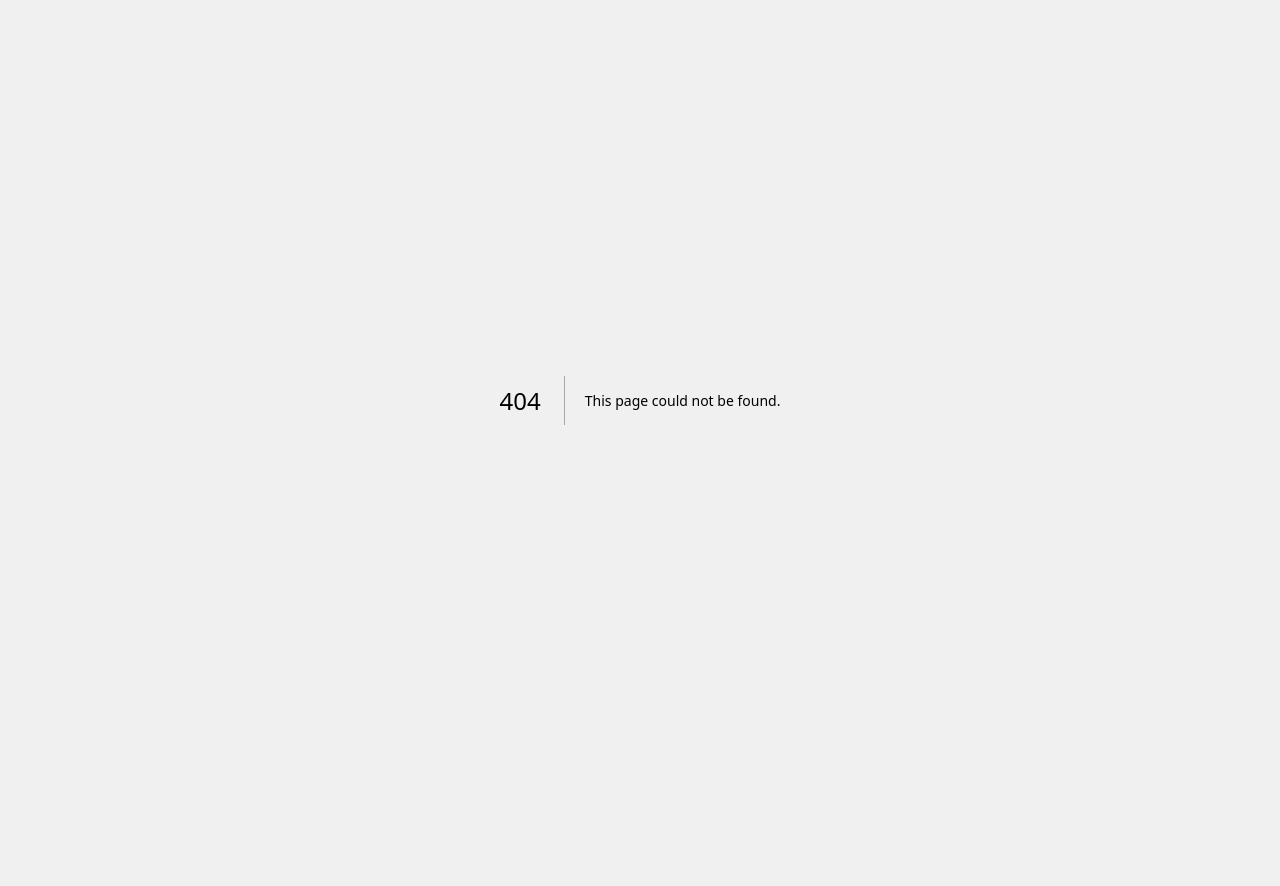
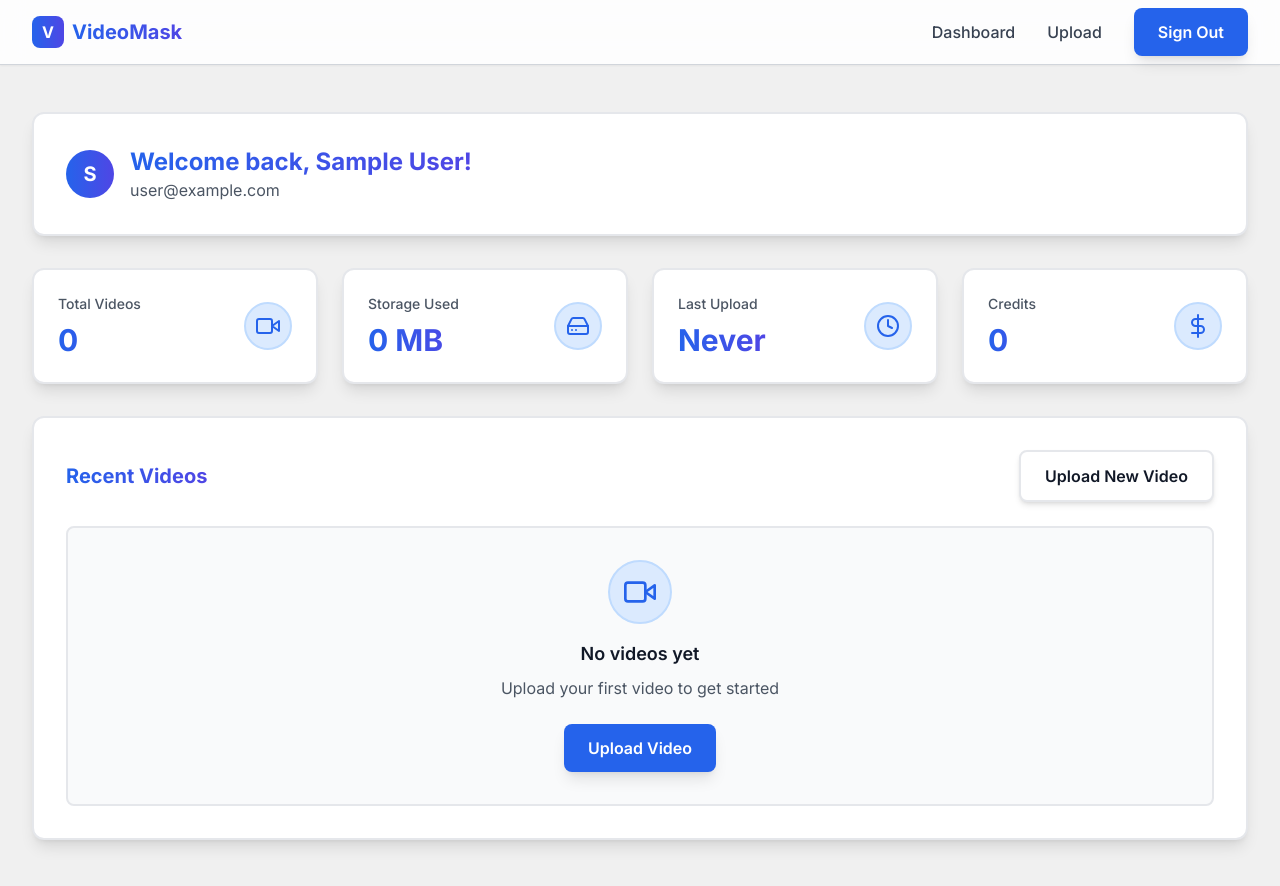
Before and after one commit to bckflpboys/https---github.com-bckflpboys-videomask, a Next.js app: page /dashboard in a window 1280 px wide. Before the commit this address had no page. Before the commit the page ends 800 px from the top, so only its background shows below. Built offline with nearby package versions, Linux system fonts and the light colour scheme; no server answers; sample sign-in values are in the browser's storage.

Commit message:
dashboard set up

```diff
--- a/src/app/api/auth/[...nextauth]/route.ts
+++ b/src/app/api/auth/[...nextauth]/route.ts
@@ -1,10 +1,25 @@
-import NextAuth from 'next-auth';
+import NextAuth, { DefaultSession } from 'next-auth';
 import CredentialsProvider from 'next-auth/providers/credentials';
 import { MongoDBAdapter } from '@auth/mongodb-adapter';
 import clientPromise from '@/lib/mongodb';
 import { User } from '@/models/user';
 import connectDB from '@/lib/db';
 import bcrypt from 'bcryptjs';
+import { JWT } from 'next-auth/jwt';
+
+declare module 'next-auth' {
+  interface Session {
+    user: {
+      id: string;
+    } & DefaultSession['user']
+  }
+}
+
+declare module 'next-auth/jwt' {
+  interface JWT {
+    id: string;
+  }
+}
 
 const handler = NextAuth({
   adapter: MongoDBAdapter(clientPromise),
@@ -48,13 +63,13 @@ const handler = NextAuth({
     signIn: '/auth/signin',
   },
   callbacks: {
-    async jwt({ token, user }) {
+    async jwt({ token, user }: { token: JWT, user: any }) {
       if (user) {
         token.id = user.id;
       }
       return token;
     },
-    async session({ session, token }) {
+    async session({ session, token }: { session: any, token: JWT }) {
       if (session.user) {
         session.user.id = token.id;
       }
--- /dev/null
+++ b/src/app/dashboard/layout.tsx
@@ -0,0 +1,26 @@
+'use client';
+
+import { useSession } from 'next-auth/react';
+import { redirect } from 'next/navigation';
+import Navbar from '@/components/Navbar';
+
+export default function DashboardLayout({
+  children,
+}: {
+  children: React.ReactNode;
+}) {
+  const { data: session, status } = useSession();
+
+  if (status === 'unauthenticated') {
+    redirect('/auth/signin');
+  }
+
+  return (
+    <div className="min-h-screen bg-gray-100">
+      <Navbar />
+      <div className="pt-16">
+        {children}
+      </div>
+    </div>
+  );
+}
--- /dev/null
+++ b/src/app/dashboard/page.tsx
@@ -0,0 +1,130 @@
+'use client';
+
+import { useSession } from 'next-auth/react';
+import { redirect, useRouter } from 'next/navigation';
+import Link from 'next/link';
+import { useEffect, useState } from 'react';
+import { FiVideo, FiHardDrive, FiClock, FiDollarSign } from 'react-icons/fi';
+
+export default function Dashboard() {
+  const { data: session, status } = useSession();
+  const [loading, setLoading] = useState(true);
+
+  useEffect(() => {
+    if (status === 'unauthenticated') {
+      redirect('/auth/signin');
+    }
+    if (status === 'authenticated') {
+      setLoading(false);
+    }
+  }, [status]);
+
+  if (loading) {
+    return (
+      <div className="min-h-screen flex items-center justify-center">
+        <div className="animate-spin rounded-full h-12 w-12 border-t-2 border-b-2 border-blue-600"></div>
+      </div>
+    );
+  }
+
+  return (
+    <div className="min-h-screen bg-background">
+      <div className="max-w-7xl mx-auto px-4 sm:px-6 lg:px-8 py-12">
+        {/* Header */}
+        <div className="card p-8 mb-8 border-2 border-gray-200">
+          <div className="flex items-center space-x-4">
+            <div className="w-12 h-12 bg-gradient-to-r from-blue-600 to-indigo-600 rounded-full flex items-center justify-center">
+              <span className="text-white text-xl font-bold">
+                {session?.user?.name?.[0] || 'U'}
+              </span>
+            </div>
+            <div>
+              <h1 className="text-2xl font-bold bg-gradient-to-r from-blue-600 to-indigo-600 bg-clip-text text-transparent">
+                Welcome back, {session?.user?.name}!
+              </h1>
+              <p className="text-gray-600">{session?.user?.email}</p>
+            </div>
+          </div>
+        </div>
+
+        {/* Stats Grid */}
+        <div className="grid grid-cols-1 gap-6 sm:grid-cols-2 lg:grid-cols-4 mb-8">
+          <div className="card p-6 border-2 border-gray-200 hover:border-blue-500 transition-colors duration-200">
+            <div className="flex items-center justify-between">
+              <div>
+                <p className="text-sm font-medium text-gray-600">Total Videos</p>
+                <p className="mt-2 text-3xl font-bold bg-gradient-to-r from-blue-600 to-indigo-600 bg-clip-text text-transparent">0</p>
+              </div>
+              <div className="w-12 h-12 bg-blue-100 rounded-full flex items-center justify-center border-2 border-blue-200">
+                <FiVideo className="w-6 h-6 text-blue-600" />
+              </div>
+            </div>
+          </div>
+
+          <div className="card p-6 border-2 border-gray-200 hover:border-blue-500 transition-colors duration-200">
+            <div className="flex items-center justify-between">
+              <div>
+                <p className="text-sm font-medium text-gray-600">Storage Used</p>
+                <p className="mt-2 text-3xl font-bold bg-gradient-to-r from-blue-600 to-indigo-600 bg-clip-text text-transparent">0 MB</p>
+              </div>
+              <div className="w-12 h-12 bg-blue-100 rounded-full flex items-center justify-center border-2 border-blue-200">
+                <FiHardDrive className="w-6 h-6 text-blue-600" />
+              </div>
+            </div>
+          </div>
+
+          <div className="card p-6 border-2 border-gray-200 hover:border-blue-500 transition-colors duration-200">
+            <div className="flex items-center justify-between">
+              <div>
+                <p className="text-sm font-medium text-gray-600">Last Upload</p>
+                <p className="mt-2 text-3xl font-bold bg-gradient-to-r from-blue-600 to-indigo-600 bg-clip-text text-transparent">Never</p>
+              </div>
+              <div className="w-12 h-12 bg-blue-100 rounded-full flex items-center justify-center border-2 border-blue-200">
+                <FiClock className="w-6 h-6 text-blue-600" />
+              </div>
+            </div>
+          </div>
+
+          <div className="card p-6 border-2 border-gray-200 hover:border-blue-500 transition-colors duration-200">
+            <div className="flex items-center justify-between">
+              <div>
+                <p className="text-sm font-medium text-gray-600">Credits</p>
+                <p className="mt-2 text-3xl font-bold bg-gradient-to-r from-blue-600 to-indigo-600 bg-clip-text text-transparent">0</p>
+              </div>
+              <div className="w-12 h-12 bg-blue-100 rounded-full flex items-center justify-center border-2 border-blue-200">
+                <FiDollarSign className="w-6 h-6 text-blue-600" />
+              </div>
+            </div>
+          </div>
+        </div>
+
+        {/* Recent Videos */}
+        <div className="card p-8 border-2 border-gray-200">
+          <div className="flex items-center justify-between mb-6">
+            <h2 className="text-xl font-bold bg-gradient-to-r from-blue-600 to-indigo-600 bg-clip-text text-transparent">
+              Recent Videos
+            </h2>
+            <Link href="/upload">
+              <button className="btn-secondary border-2">
+                Upload New Video
+              </button>
+            </Link>
+          </div>
+
+          <div className="bg-gray-50 rounded-lg p-8 text-center border-2 border-gray-200">
+            <div className="w-16 h-16 bg-blue-100 rounded-full flex items-center justify-center mx-auto mb-4 border-2 border-blue-200">
+              <FiVideo className="w-8 h-8 text-blue-600" />
+            </div>
+            <h3 className="text-lg font-semibold text-gray-900 mb-2">No videos yet</h3>
+            <p className="text-gray-600 mb-6">Upload your first video to get started</p>
+            <Link href="/upload">
+              <button className="btn-primary">
+                Upload Video
+              </button>
+            </Link>
+          </div>
+        </div>
+      </div>
+    </div>
+  );
+}
--- a/src/components/Navbar.tsx
+++ b/src/components/Navbar.tsx
@@ -25,20 +25,25 @@ export default function Navbar() {
 
           {/* Desktop Menu */}
           <div className="hidden md:flex items-center space-x-8">
-            <Link href="#features" className="text-gray-700 hover:text-blue-600 font-medium">Features</Link>
-            <Link href="#pricing" className="text-gray-700 hover:text-blue-600 font-medium">Pricing</Link>
+            {session ? (
+              <>
+                <Link href="/dashboard" className="text-gray-700 hover:text-blue-600 font-medium">Dashboard</Link>
                 <Link href="/upload" className="text-gray-700 hover:text-blue-600 font-medium">Upload</Link>
-            {session ? (
                 <button
                   onClick={() => signOut({ callbackUrl: '/' })}
                   className="btn-primary"
                 >
                   Sign Out
                 </button>
+              </>
             ) : (
+              <>
+                <Link href="#features" className="text-gray-700 hover:text-blue-600 font-medium">Features</Link>
+                <Link href="#pricing" className="text-gray-700 hover:text-blue-600 font-medium">Pricing</Link>
                 <Link href="/auth/signin" className="btn-primary">
                   Sign In
                 </Link>
+              </>
             )}
           </div>
 
@@ -64,6 +69,31 @@ export default function Navbar() {
       {isMobileMenuOpen && (
         <div className="md:hidden bg-white border-b border-gray-100">
           <div className="px-4 pt-2 pb-3 space-y-1">
+            {session ? (
+              <>
+                <Link
+                  href="/dashboard"
+                  className="block px-3 py-2 rounded-md text-base font-medium text-gray-700 hover:text-blue-600 hover:bg-gray-50"
+                >
+                  Dashboard
+                </Link>
+                <Link
+                  href="/upload"
+                  className="block px-3 py-2 rounded-md text-base font-medium text-gray-700 hover:text-blue-600 hover:bg-gray-50"
+                >
+                  Upload
+                </Link>
+                <div className="pt-4 pb-2">
+                  <button
+                    onClick={() => signOut({ callbackUrl: '/' })}
+                    className="w-full btn-primary"
+                  >
+                    Sign Out
+                  </button>
+                </div>
+              </>
+            ) : (
+              <>
                 <Link
                   href="#features"
                   className="block px-3 py-2 rounded-md text-base font-medium text-gray-700 hover:text-blue-600 hover:bg-gray-50"
@@ -76,26 +106,13 @@ export default function Navbar() {
                 >
                   Pricing
                 </Link>
-            <Link
-              href="/upload"
-              className="block px-3 py-2 rounded-md text-base font-medium text-gray-700 hover:text-blue-600 hover:bg-gray-50"
-            >
-              Upload
-            </Link>
                 <div className="pt-4 pb-2">
-              {session ? (
-                <button
-                  onClick={() => signOut({ callbackUrl: '/' })}
-                  className="w-full btn-primary"
-                >
-                  Sign Out
-                </button>
-              ) : (
                   <Link href="/auth/signin" className="w-full btn-primary block text-center">
                     Sign In
                   </Link>
+                </div>
+              </>
             )}
-            </div>
           </div>
         </div>
       )}
```
Lines whose indentation alone changed are shown as unchanged.
